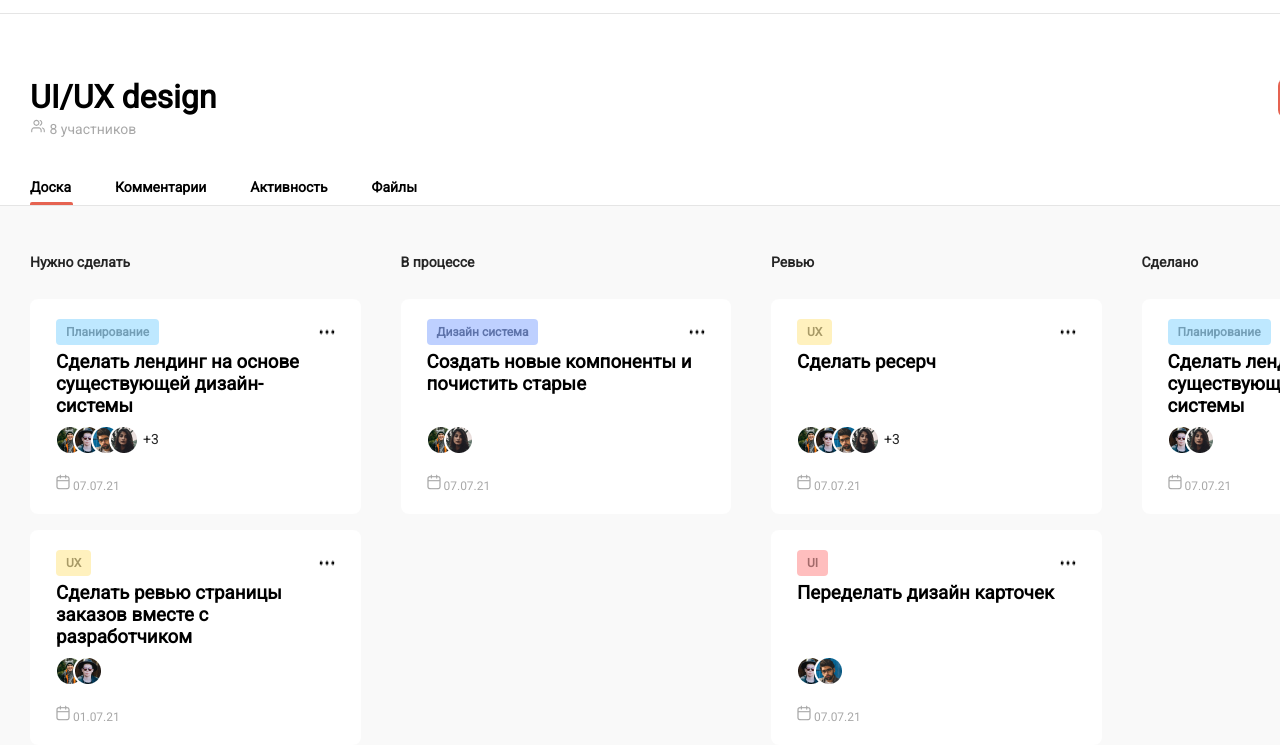
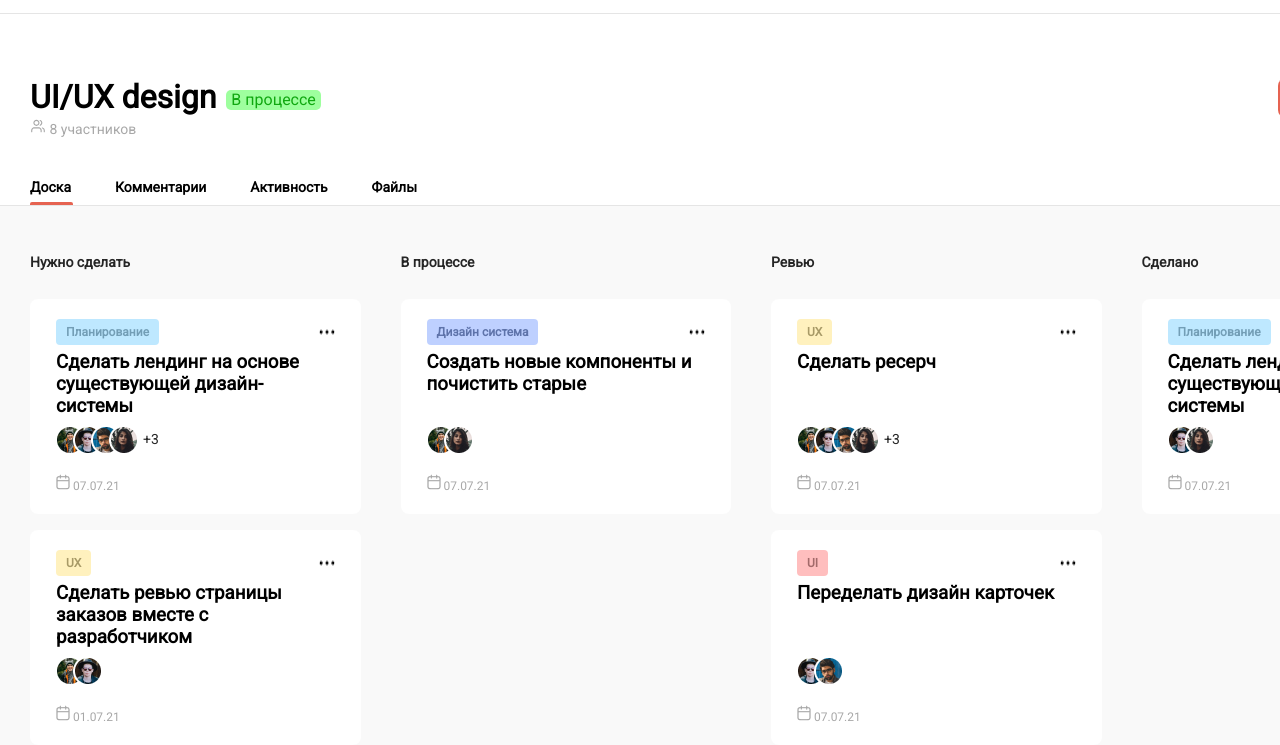
Before and after one commit to Natashki/You.Do, a plain HTML site: page index.html in a window 1280 px wide. Shown: the part 55-800 px from the top of the page. Drawn offline with Linux system fonts and the light colour scheme.

```diff
--- a/index.html
+++ b/index.html
@@ -37,7 +37,10 @@
     <main>
         <div class="shapka_pr_wrap">
             <div class="shapka_project">
-                <h1 class="project_name">UI/UX design</h1>
+                <div class="wrap_name_proj">
+                    <h1 class="project_name">UI/UX design</h1>
+                    <div class="status_project progress">В процессе</div>
+                </div>
                 <button class="add_task">+ Добавить задачу</button>
             </div>
             <div class="count_user">
--- a/style/style.css
+++ b/style/style.css
@@ -116,6 +116,26 @@
 .project_name{
     font-family: 'Roboto', sans-serif;
     margin-left: 30px;
+
+}
+
+.wrap_name_proj{
+    display: flex;
+    margin: 0 0 0 0;
+    font-family: 'Roboto', sans-serif;
+}
+
+.status_project{
+    border-radius: 5px;
+    height: 20px;
+    padding: 0 5px 0 5px;
+    margin-left: 10px;
+    margin-top: 12px;
+}
+
+.progress{
+    background: rgb(158, 255, 158);
+    color: rgb(16, 168, 16);
 }
 
 .add_task{
@@ -303,6 +323,10 @@
    margin: -6px;
 }
 
+.avatar_user:hover{
+    z-index: 2;
+}
+
 .count_other_users{
     font-family: 'Roboto', sans-serif;
     font-style: normal;
```
